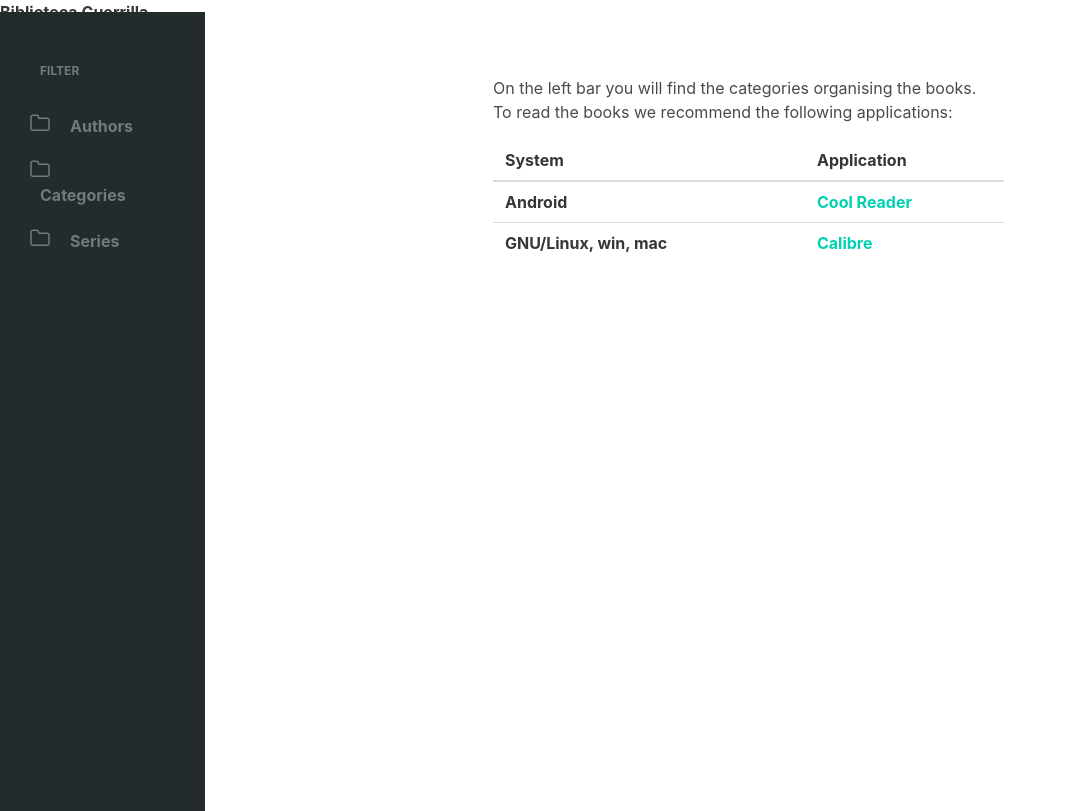
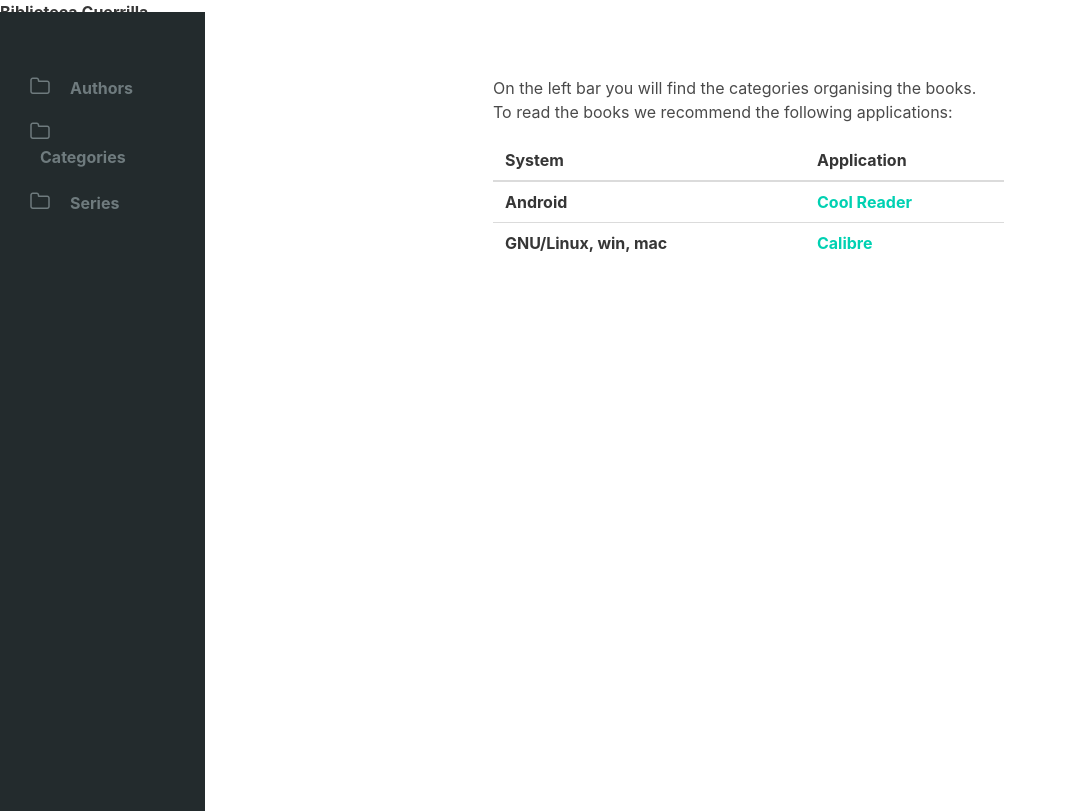
Before and after one commit to elKaZe/biblioteca-guerrilla, a Flask app: page / in a window 1280 px wide. Shown: the top 811 px of the page, without its empty margins (0-1067 px from the left). Run offline with Flask 2, Linux system fonts and the light colour scheme; lists and menus that the app fills with data are empty; some libraries are stand-ins or nearby versions.

Commit message:
quitado texto 'filtro'

```diff
--- a/app/templates/sidebar.html
+++ b/app/templates/sidebar.html
@@ -1,7 +1,6 @@
 <aside class="column is-2 aside hero is-fullheight is-hidden-mobile">
   <div>
     <div class="main">
-      <div class="title">{{ _('Filter') }}</div>
       {% for filtro in filtros_generales %}
       <a href="{{ filtro.url }}" class="item"><span class="icon"><i class="fa fa-folder-o"></i></span><span class="name">{{ filtro.nombre|capitalize }}</span></a>
       {% endfor %}
```
